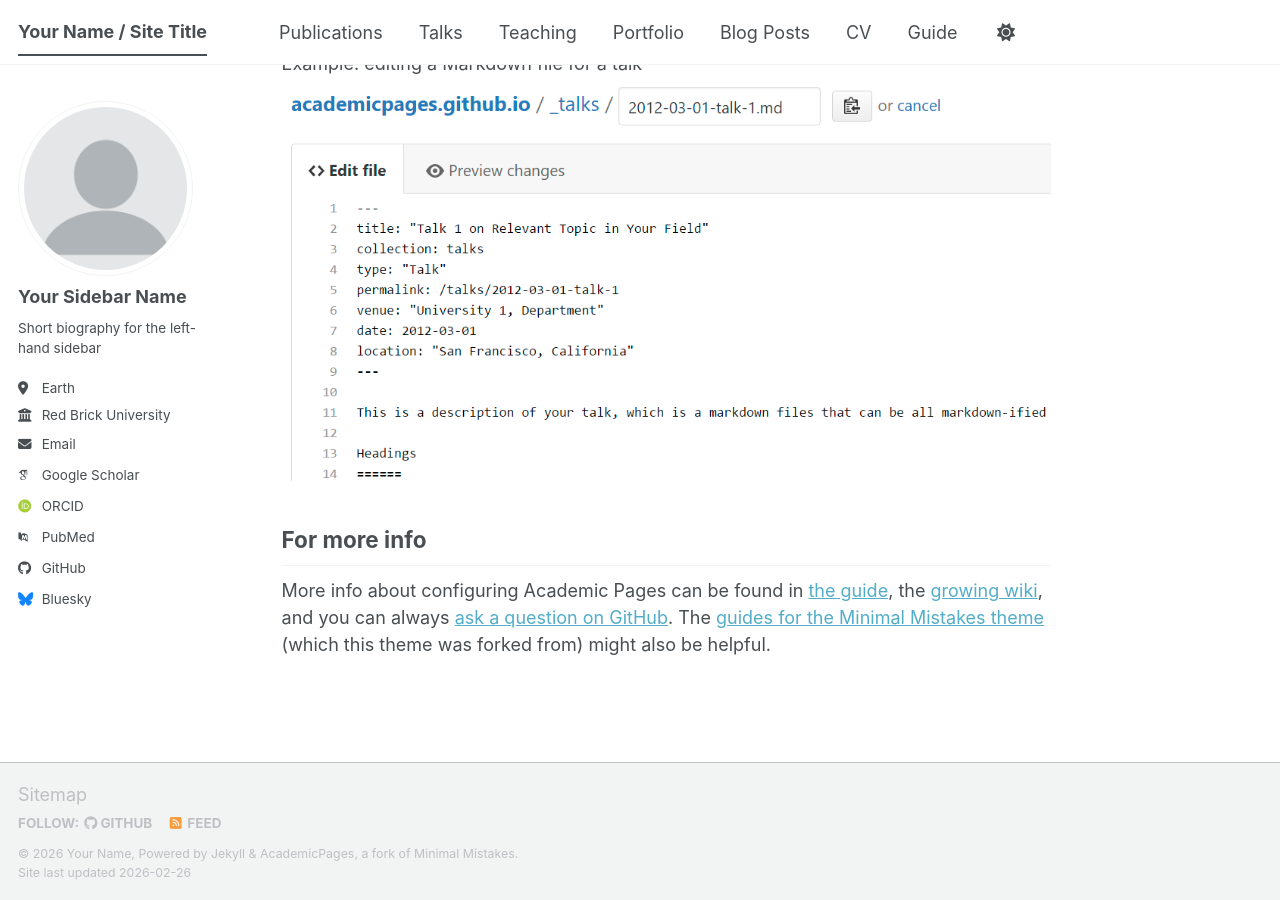
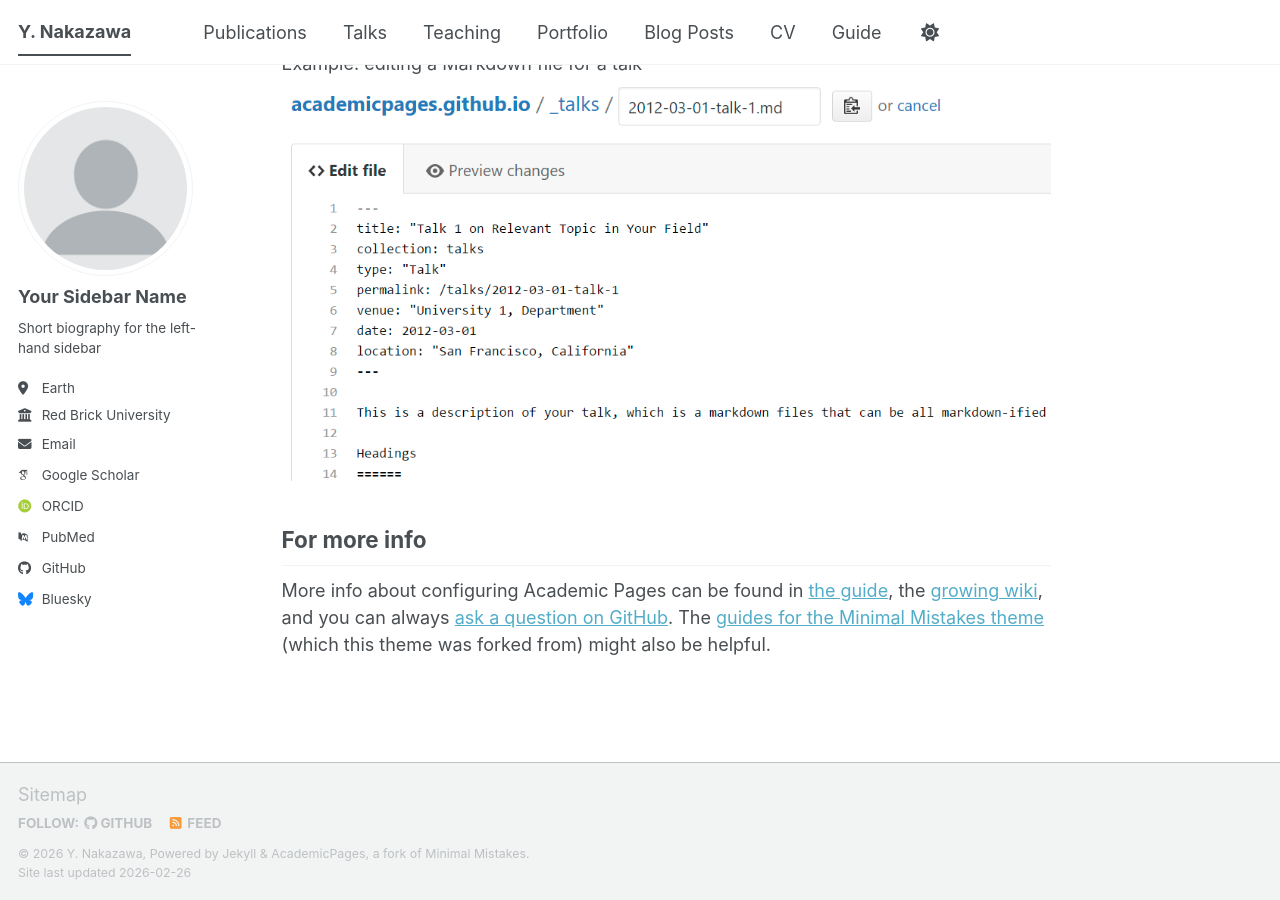
Before and after one commit to yotchun/research, a Jekyll site: the page built from _pages/about.md, in a window 1280 px wide and 900 px high, scrolled down 2720 px. Built offline with Jekyll 4.4.1, drawn with Linux system fonts in a browser that asks for light colours; some web fonts are replaced; a script bundle is joined from its source files by our own code; library files that are not in the unit come from our copies.

Commit message:
Update _config.yml

```diff
--- a/_config.yml
+++ b/_config.yml
@@ -9,9 +9,9 @@
 # Basic Site Settings
 locale                   : "en-US"
 site_theme               : "default" # The available themes options are "default", "air", "sunrise", "mint", "dirt" and "contrast"
-title                    : "Your Name / Site Title"
+title                    : "Y. Nakazawa"
 title_separator          : "-"
-name                     : &name "Your Name"
+name                     : &name "Y. Nakazawa"
 description              : &description "Your Name's academic portfolio"   # Update this with a general description of your site, this is the default if not overridden by a page
 url                      : https://academicpages.github.io # The base hostname & protocol for your site e.g. "https://[your GitHub username].github.io",
                                                            # or if you already have some other page hosted on Github then use "https://[your GitHub username].github.io/[Your Repo Name]"
```
